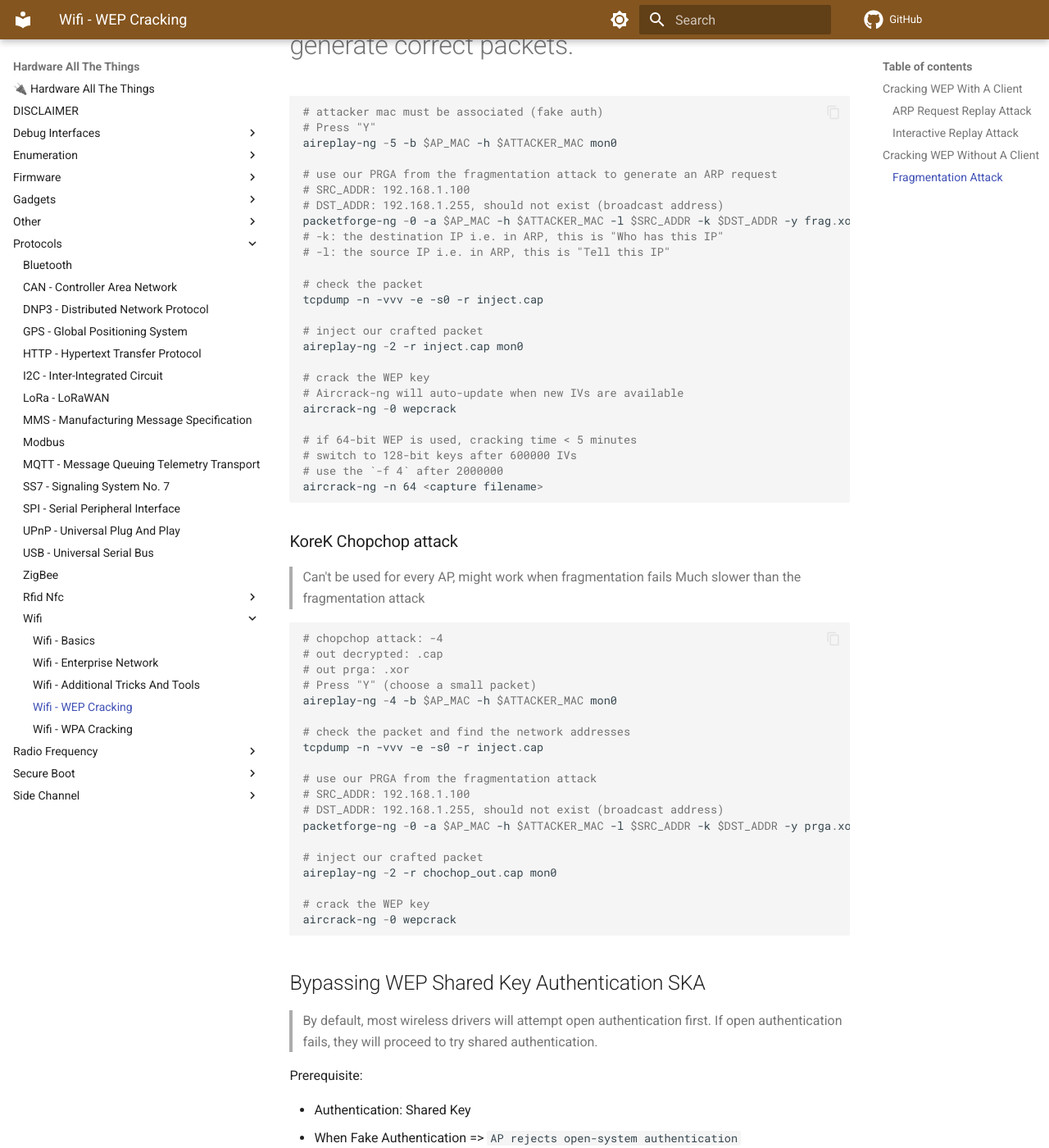
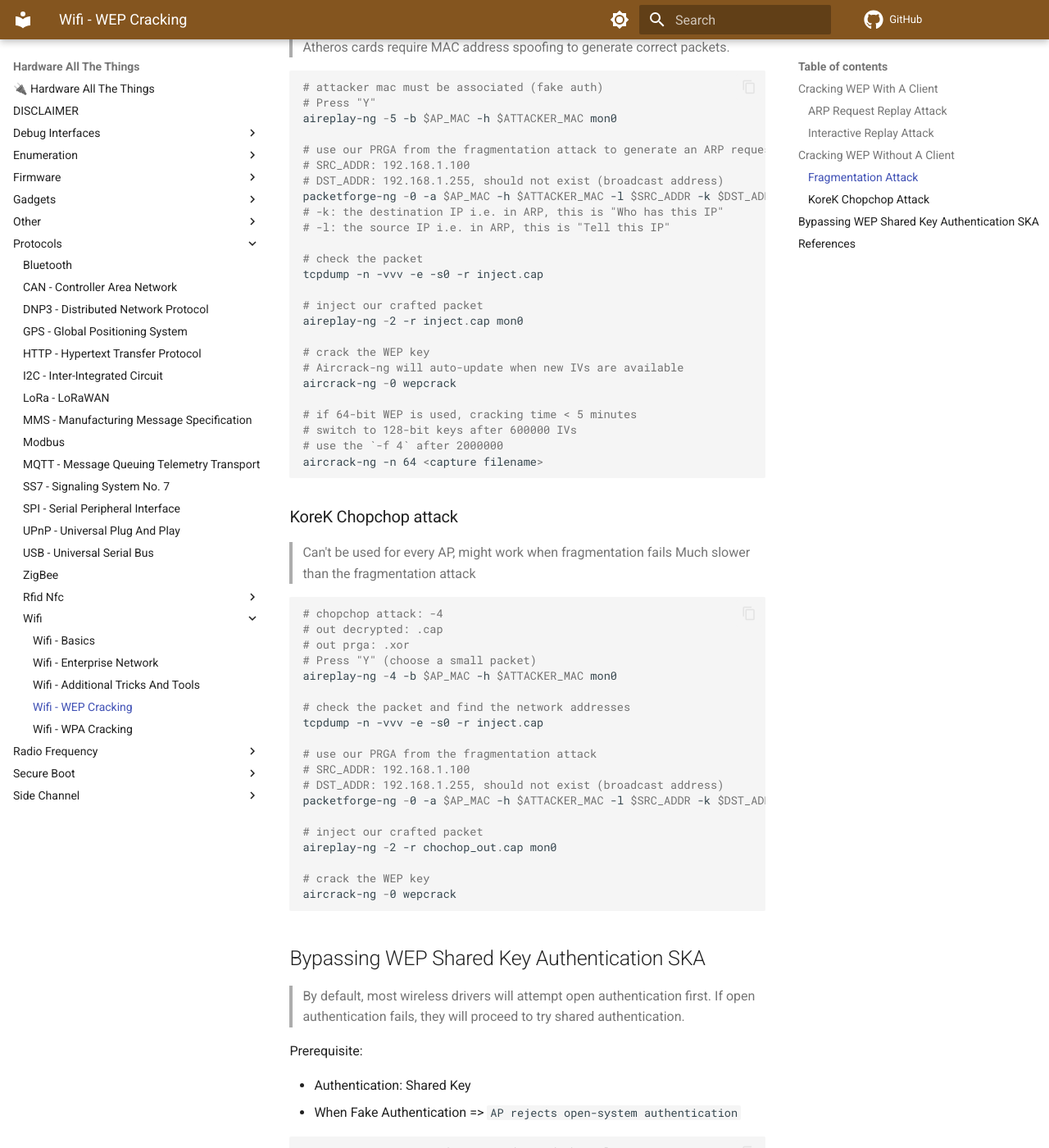
Before and after one commit to swisskyrepo/HardwareAllTheThings, an MkDocs documentation site: the page built from docs/protocols/wifi/wifi-wep.md, in a window 1280 px wide and 1400 px high, scrolled down 1618 px. Shown: the whole window at 82% size. Built offline with MkDocs 1.6.1 and Material for MkDocs 9.7.7, drawn with Linux system fonts in a browser that asks for light colours; comment, search, counter and statistics services are not loaded.

````diff
--- a/docs/protocols/wifi/wifi-wep.md
+++ b/docs/protocols/wifi/wifi-wep.md
@@ -70,7 +70,7 @@ aireplay-ng -1 60 -e $AP_SSID -b $AP_MAC -h $ATTACKER_MAC mon0 # should see a cl
 
 ### Fragmentation attack
 
-# Atheros cards require MAC address spoofing to generate correct packets.
+> Atheros cards require MAC address spoofing to generate correct packets.
 
 ```powershell
 # attacker mac must be associated (fake auth)
````
